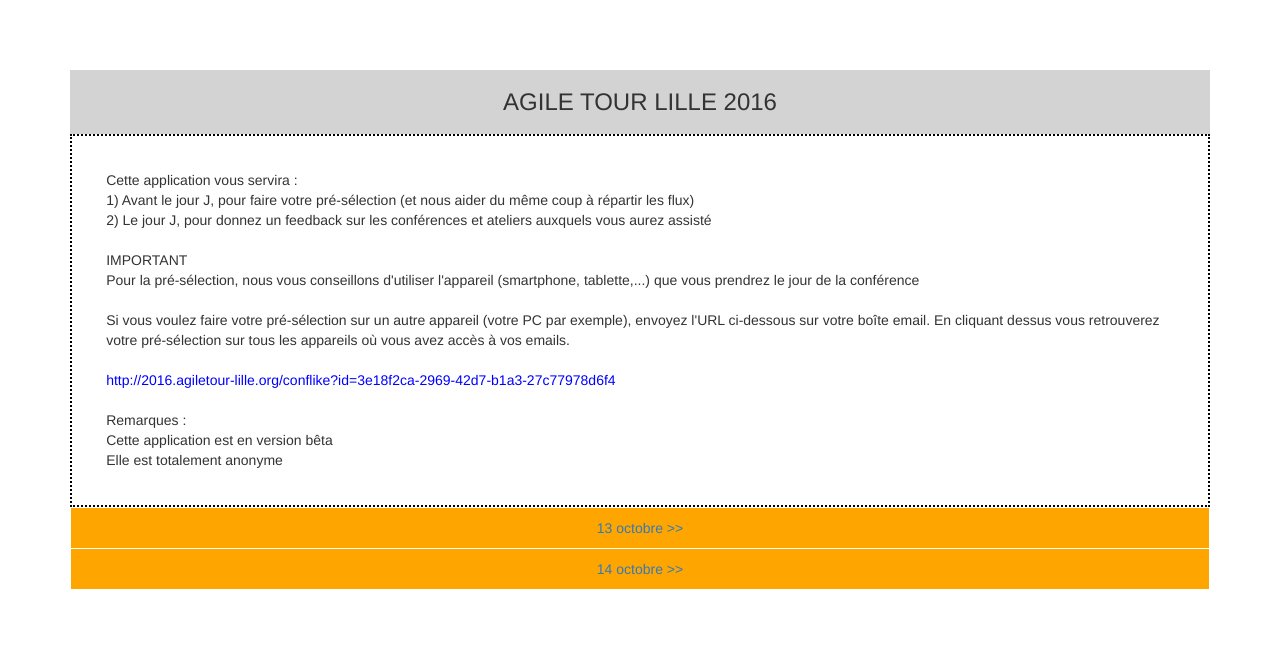
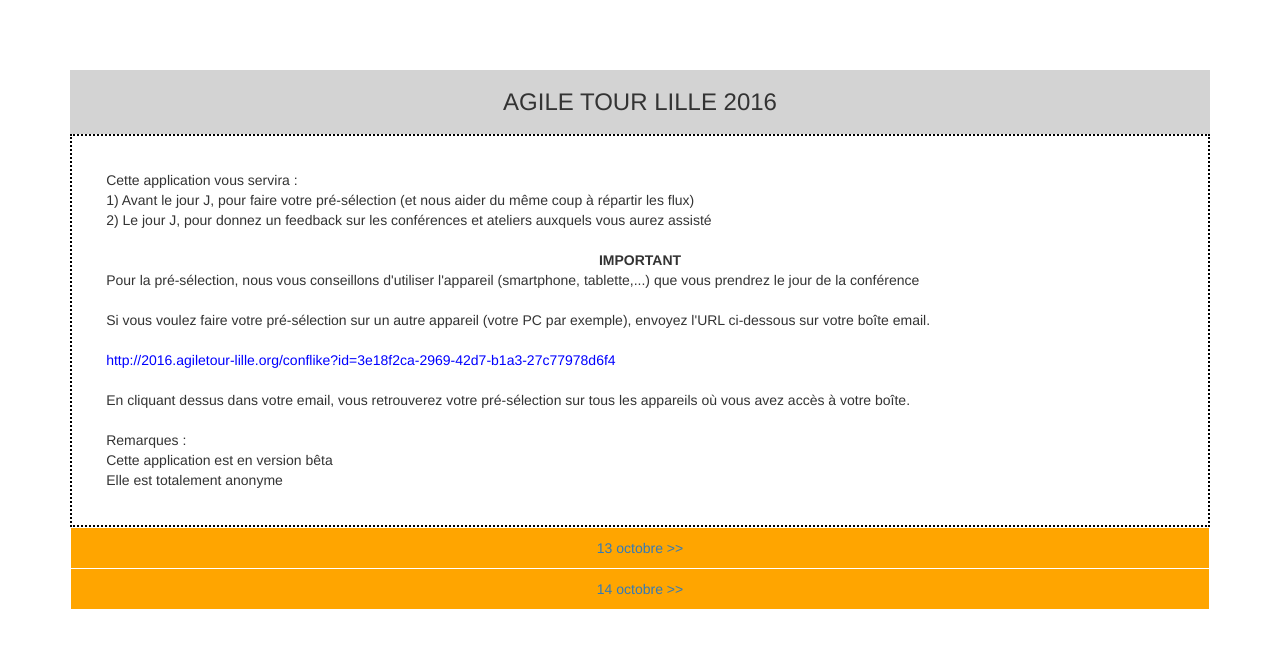
Before and after one commit to jak78/agile-tour-lille-2017, a Jekyll site: the page built from 00-conflike.html, in a window 1280 px wide. Shown: the top 648 px of the page. Built offline with Jekyll 4.4.1, drawn with Linux system fonts in a browser that asks for light colours; nearby versions of some CDN libraries.

Commit message:
rewrite warning message

```diff
--- a/00-conflike.html
+++ b/00-conflike.html
@@ -192,18 +192,20 @@
       2) Le jour J, pour donnez un feedback sur les conférences et ateliers auxquels vous aurez assisté
       </br>
       </br>
-      IMPORTANT
-      </br>
+      <div style="text-align:center"><b>IMPORTANT</b></div>
       Pour la pré-sélection, nous vous conseillons d'utiliser l'appareil (smartphone, tablette,...) que vous prendrez le jour de la conférence
       </br>
       </br>
       Si vous voulez faire votre pré-sélection sur un autre appareil (votre PC par exemple),
-      envoyez l'URL ci-dessous sur votre boîte email. En cliquant dessus vous retrouverez
-      votre pré-sélection sur tous les appareils où vous avez accès à vos emails.
+      envoyez l'URL ci-dessous sur votre boîte email.
       </br>
     </div>
     </br>
     <div id="userURL" style="color:blue">?</div>
+    </br>
+      En cliquant dessus dans votre email,
+      vous retrouverez votre pré-sélection sur tous les appareils où vous avez accès à votre boîte.
+    </br>
     </br>
     <div>
       Remarques :
```
